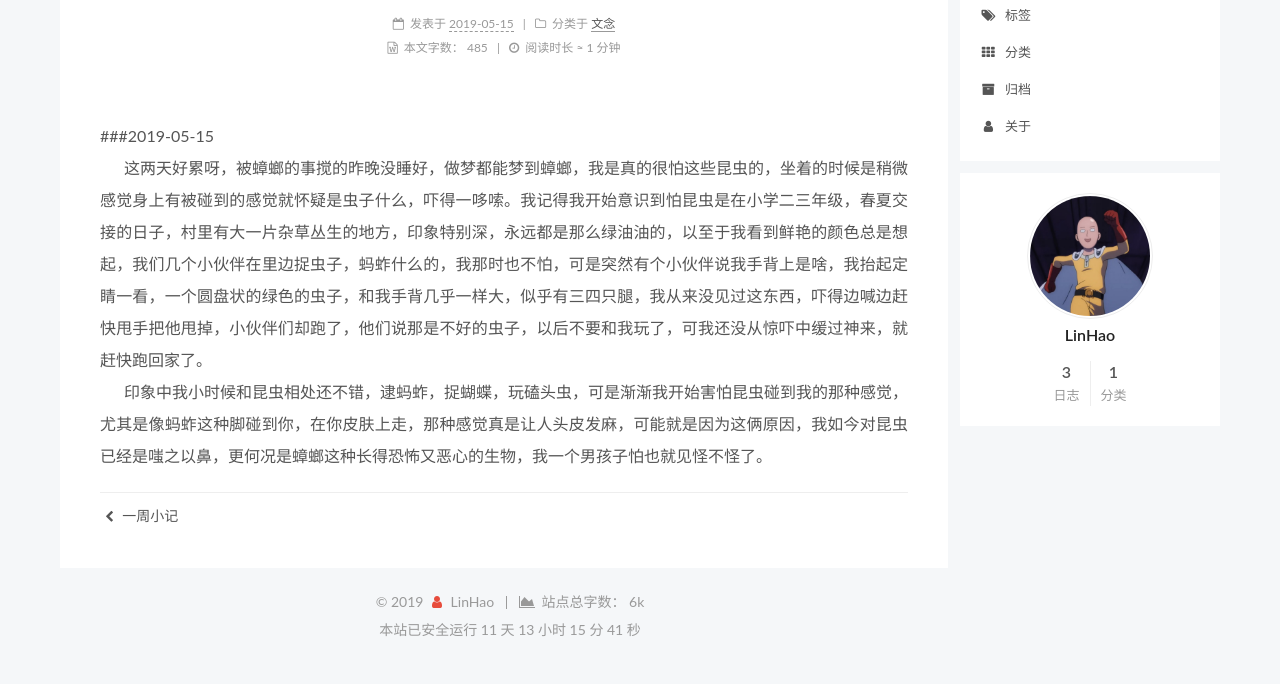
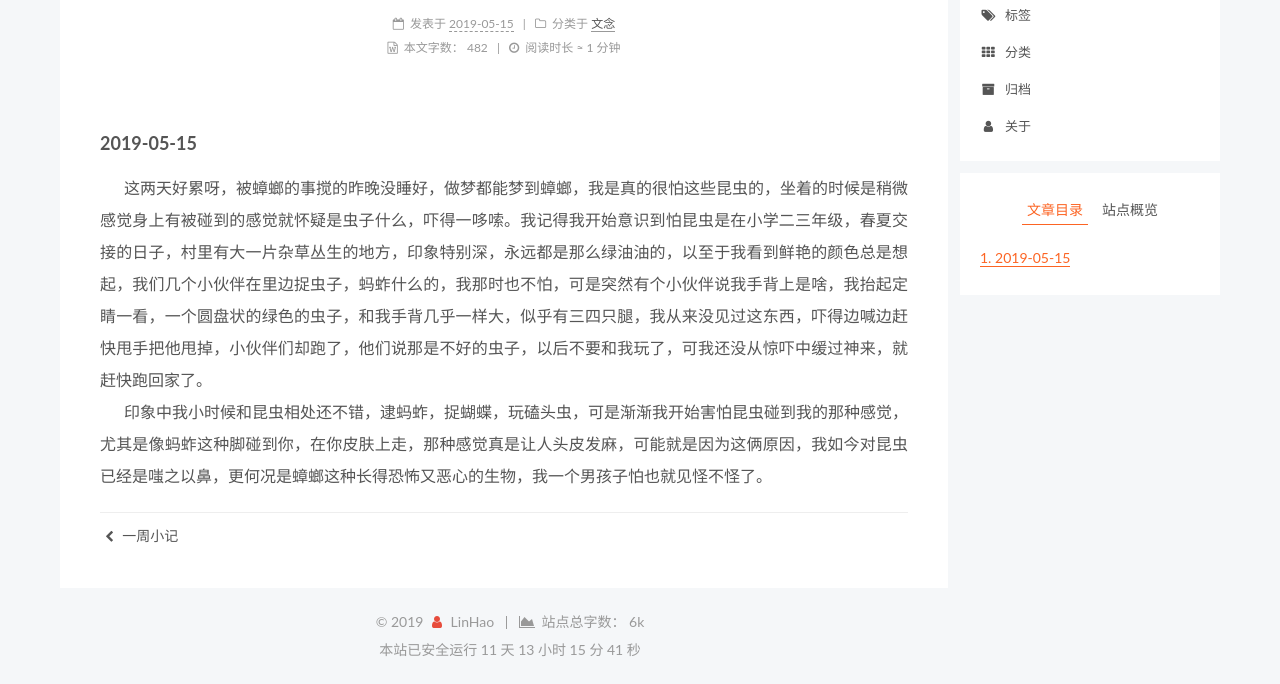
Before and after one commit to linholic/linholic.github.io, a plain HTML site: page 2019/05/15/5-15一周小记/index.html in a window 1280 px wide. Shown: the part 139-823 px from the top of the page. Drawn offline with Linux system fonts and the light colour scheme.

Commit message:
Site updated: 2019-05-15 21:15:35

```diff
--- a/2019/05/15/5-15一周小记/index.html
+++ b/2019/05/15/5-15一周小记/index.html
@@ -96,17 +96,17 @@
 
 
 
-  <meta name="description" content="###2019-05-15&amp;emsp;&amp;emsp;这两天好累呀，被蟑螂的事搅的昨晚没睡好，做梦都能梦到蟑螂，我是真的很怕这些昆虫的，坐着的时候是稍微感觉身上有被碰到的感觉就怀疑是虫子什么，吓得一哆嗦。我记得我开始意识到怕昆虫是在小学二三年级，春夏交接的日子，村里有大一片杂草丛生的地方，印象特别深，永远都是那么绿油油的，以至于我看到鲜艳的颜色总是想起，我们几个小伙伴在里边捉虫子，蚂蚱什么的，我那时也">
+  <meta name="description" content="2019-05-15&amp;emsp;&amp;emsp;这两天好累呀，被蟑螂的事搅的昨晚没睡好，做梦都能梦到蟑螂，我是真的很怕这些昆虫的，坐着的时候是稍微感觉身上有被碰到的感觉就怀疑是虫子什么，吓得一哆嗦。我记得我开始意识到怕昆虫是在小学二三年级，春夏交接的日子，村里有大一片杂草丛生的地方，印象特别深，永远都是那么绿油油的，以至于我看到鲜艳的颜色总是想起，我们几个小伙伴在里边捉虫子，蚂蚱什么的，我那时也不怕，">
 <meta property="og:type" content="article">
 <meta property="og:title" content="一周小记">
 <meta property="og:url" content="http://yoursite.com/2019/05/15/5-15一周小记/index.html">
 <meta property="og:site_name" content="写写画画">
-<meta property="og:description" content="###2019-05-15&amp;emsp;&amp;emsp;这两天好累呀，被蟑螂的事搅的昨晚没睡好，做梦都能梦到蟑螂，我是真的很怕这些昆虫的，坐着的时候是稍微感觉身上有被碰到的感觉就怀疑是虫子什么，吓得一哆嗦。我记得我开始意识到怕昆虫是在小学二三年级，春夏交接的日子，村里有大一片杂草丛生的地方，印象特别深，永远都是那么绿油油的，以至于我看到鲜艳的颜色总是想起，我们几个小伙伴在里边捉虫子，蚂蚱什么的，我那时也">
+<meta property="og:description" content="2019-05-15&amp;emsp;&amp;emsp;这两天好累呀，被蟑螂的事搅的昨晚没睡好，做梦都能梦到蟑螂，我是真的很怕这些昆虫的，坐着的时候是稍微感觉身上有被碰到的感觉就怀疑是虫子什么，吓得一哆嗦。我记得我开始意识到怕昆虫是在小学二三年级，春夏交接的日子，村里有大一片杂草丛生的地方，印象特别深，永远都是那么绿油油的，以至于我看到鲜艳的颜色总是想起，我们几个小伙伴在里边捉虫子，蚂蚱什么的，我那时也不怕，">
 <meta property="og:locale" content="zh-CN">
-<meta property="og:updated_time" content="2019-05-15T13:12:48.504Z">
+<meta property="og:updated_time" content="2019-05-15T13:15:11.179Z">
 <meta name="twitter:card" content="summary">
 <meta name="twitter:title" content="一周小记">
-<meta name="twitter:description" content="###2019-05-15&amp;emsp;&amp;emsp;这两天好累呀，被蟑螂的事搅的昨晚没睡好，做梦都能梦到蟑螂，我是真的很怕这些昆虫的，坐着的时候是稍微感觉身上有被碰到的感觉就怀疑是虫子什么，吓得一哆嗦。我记得我开始意识到怕昆虫是在小学二三年级，春夏交接的日子，村里有大一片杂草丛生的地方，印象特别深，永远都是那么绿油油的，以至于我看到鲜艳的颜色总是想起，我们几个小伙伴在里边捉虫子，蚂蚱什么的，我那时也">
+<meta name="twitter:description" content="2019-05-15&amp;emsp;&amp;emsp;这两天好累呀，被蟑螂的事搅的昨晚没睡好，做梦都能梦到蟑螂，我是真的很怕这些昆虫的，坐着的时候是稍微感觉身上有被碰到的感觉就怀疑是虫子什么，吓得一哆嗦。我记得我开始意识到怕昆虫是在小学二三年级，春夏交接的日子，村里有大一片杂草丛生的地方，印象特别深，永远都是那么绿油油的，以至于我看到鲜艳的颜色总是想起，我们几个小伙伴在里边捉虫子，蚂蚱什么的，我那时也不怕，">
 
 
 
@@ -383,7 +383,7 @@
 
 
 
-              <time title="创建时间：2019-05-15 20:55:03 / 修改时间：21:12:48" itemprop="dateCreated datePublished" datetime="2019-05-15T20:55:03+08:00">2019-05-15</time>
+              <time title="创建时间：2019-05-15 20:55:03 / 修改时间：21:15:11" itemprop="dateCreated datePublished" datetime="2019-05-15T20:55:03+08:00">2019-05-15</time>
 
 
 
@@ -434,7 +434,7 @@
 
                   <span class="post-meta-item-text">本文字数：</span>
 
-                <span title="本文字数">485</span>
+                <span title="本文字数">482</span>
 
 
 
@@ -468,7 +468,7 @@
 
 
 
-        <p>###2019-05-15<br>&emsp;&emsp;这两天好累呀，被蟑螂的事搅的昨晚没睡好，做梦都能梦到蟑螂，我是真的很怕这些昆虫的，坐着的时候是稍微感觉身上有被碰到的感觉就怀疑是虫子什么，吓得一哆嗦。我记得我开始意识到怕昆虫是在小学二三年级，春夏交接的日子，村里有大一片杂草丛生的地方，印象特别深，永远都是那么绿油油的，以至于我看到鲜艳的颜色总是想起，我们几个小伙伴在里边捉虫子，蚂蚱什么的，我那时也不怕，可是突然有个小伙伴说我手背上是啥，我抬起定睛一看，一个圆盘状的绿色的虫子，和我手背几乎一样大，似乎有三四只腿，我从来没见过这东西，吓得边喊边赶快甩手把他甩掉，小伙伴们却跑了，他们说那是不好的虫子，以后不要和我玩了，可我还没从惊吓中缓过神来，就赶快跑回家了。<br>&emsp;&emsp;印象中我小时候和昆虫相处还不错，逮蚂蚱，捉蝴蝶，玩磕头虫，可是渐渐我开始害怕昆虫碰到我的那种感觉，尤其是像蚂蚱这种脚碰到你，在你皮肤上走，那种感觉真是让人头皮发麻，可能就是因为这俩原因，我如今对昆虫已经是嗤之以鼻，更何况是蟑螂这种长得恐怖又恶心的生物，我一个男孩子怕也就见怪不怪了。</p>
+        <h3 id="2019-05-15"><a href="#2019-05-15" class="headerlink" title="2019-05-15"></a>2019-05-15</h3><p>&emsp;&emsp;这两天好累呀，被蟑螂的事搅的昨晚没睡好，做梦都能梦到蟑螂，我是真的很怕这些昆虫的，坐着的时候是稍微感觉身上有被碰到的感觉就怀疑是虫子什么，吓得一哆嗦。我记得我开始意识到怕昆虫是在小学二三年级，春夏交接的日子，村里有大一片杂草丛生的地方，印象特别深，永远都是那么绿油油的，以至于我看到鲜艳的颜色总是想起，我们几个小伙伴在里边捉虫子，蚂蚱什么的，我那时也不怕，可是突然有个小伙伴说我手背上是啥，我抬起定睛一看，一个圆盘状的绿色的虫子，和我手背几乎一样大，似乎有三四只腿，我从来没见过这东西，吓得边喊边赶快甩手把他甩掉，小伙伴们却跑了，他们说那是不好的虫子，以后不要和我玩了，可我还没从惊吓中缓过神来，就赶快跑回家了。<br>&emsp;&emsp;印象中我小时候和昆虫相处还不错，逮蚂蚱，捉蝴蝶，玩磕头虫，可是渐渐我开始害怕昆虫碰到我的那种感觉，尤其是像蚂蚱这种脚碰到你，在你皮肤上走，那种感觉真是让人头皮发麻，可能就是因为这俩原因，我如今对昆虫已经是嗤之以鼻，更何况是蟑螂这种长得恐怖又恶心的生物，我一个男孩子怕也就见怪不怪了。</p>
 
 
     </div>
@@ -551,8 +551,17 @@
 
 
 
+        <ul class="sidebar-nav motion-element">
+          <li class="sidebar-nav-toc sidebar-nav-active" data-target="post-toc-wrap">
+            文章目录
+          </li>
+          <li class="sidebar-nav-overview" data-target="site-overview-wrap">
+            站点概览
+          </li>
+        </ul>
 
-      <div class="site-overview-wrap sidebar-panel sidebar-panel-active">
+
+      <div class="site-overview-wrap sidebar-panel">
         <div class="site-overview">
           <div class="site-author motion-element" itemprop="author" itemscope itemtype="http://schema.org/Person">
 
@@ -617,6 +626,23 @@
         </div>
       </div>
 
+
+      <!--noindex-->
+        <div class="post-toc-wrap motion-element sidebar-panel sidebar-panel-active">
+          <div class="post-toc">
+
+
+
+
+
+
+
+              <div class="post-toc-content"><ol class="nav"><li class="nav-item nav-level-3"><a class="nav-link" href="#2019-05-15"><span class="nav-number">1.</span> <span class="nav-text">2019-05-15</span></a></li></ol></div>
+
+
+          </div>
+        </div>
+      <!--/noindex-->
 
 
 
--- a/css/main.css
+++ b/css/main.css
@@ -1774,7 +1774,7 @@ pre .javascript .function {
   width: 4px;
   height: 4px;
   border-radius: 50%;
-  background: #183cd1;
+  background: #ff405e;
 }
 .feed-link,
 .chat {
```
Also changed, not shown: index.html (+3 -3 lines).
